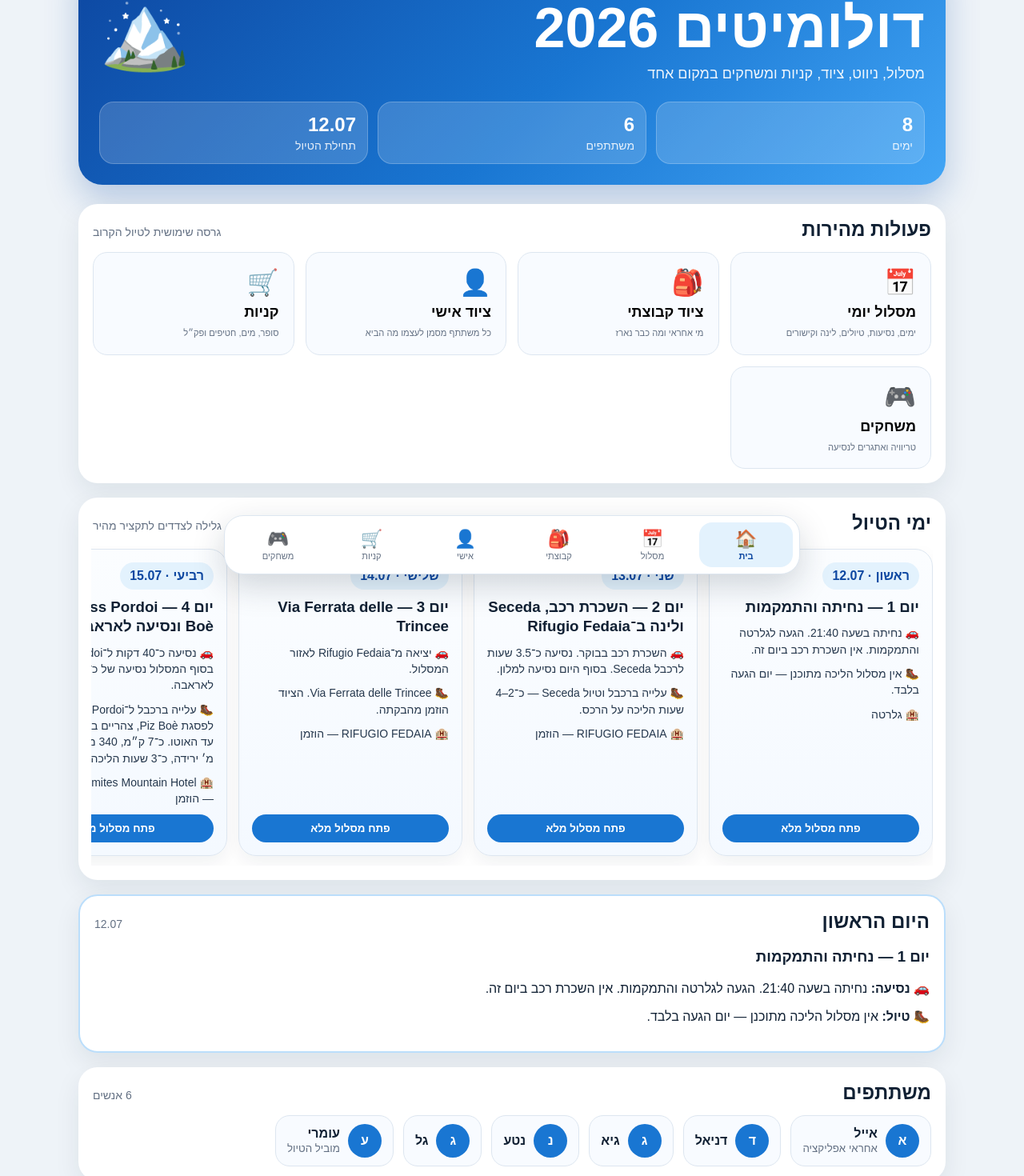
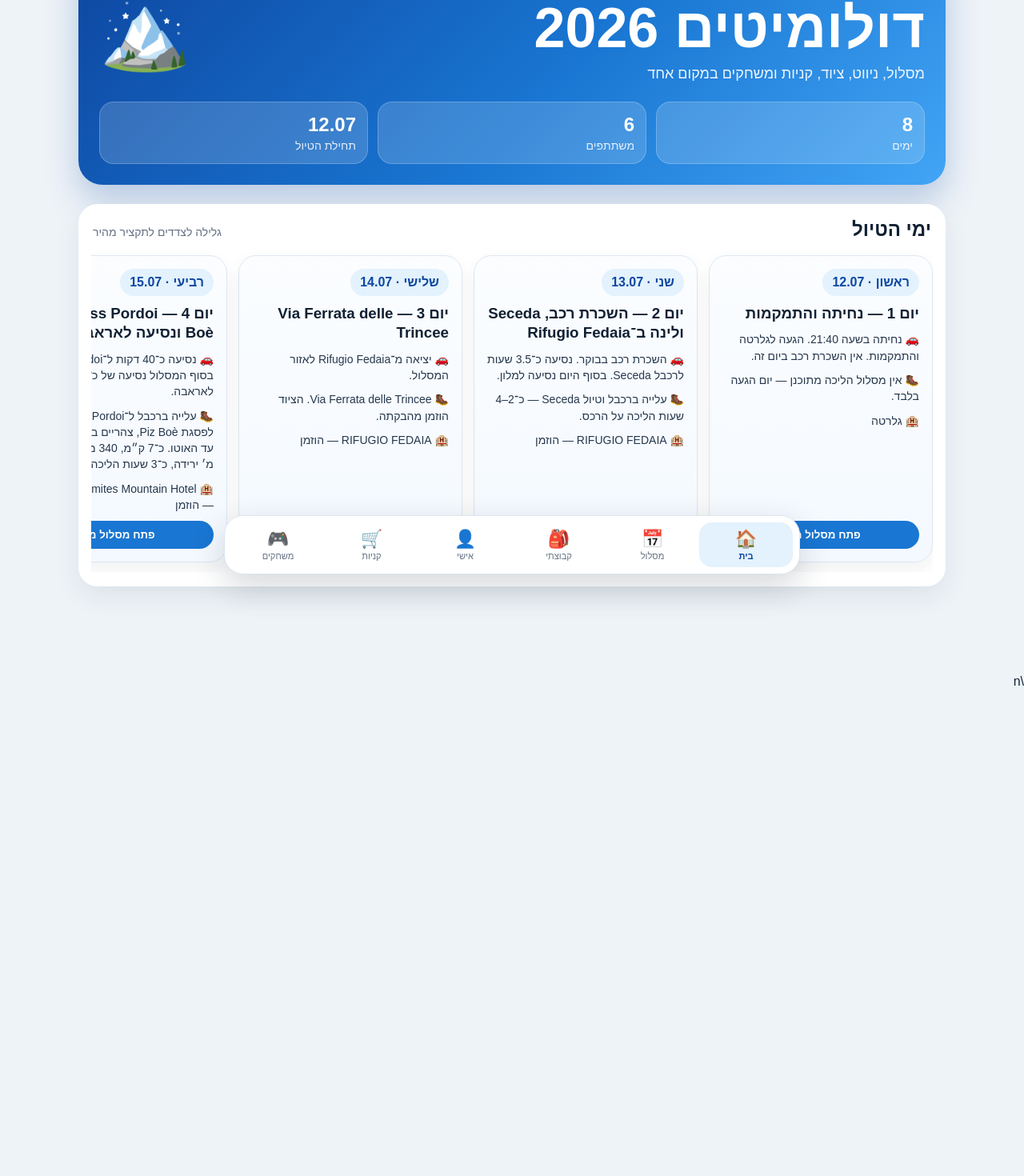
Before and after one commit to eyalby-ux/family-trips, a React (Vite) app: page / in a window 1280 px wide. Shown: the part 68-1538 px from the top of the page at 80% size. After the commit the page ends 929 px from the top, so only its background shows below. Built offline with nearby package versions, Linux system fonts and the light colour scheme.

Commit message:
Clean home screen and add PWA support

```diff
--- a/index.html
+++ b/index.html
@@ -1,13 +1,20 @@
 <!doctype html>
-<html lang="en">
+<html lang="he" dir="rtl">
   <head>
     <meta charset="UTF-8" />
-    <link rel="icon" type="image/svg+xml" href="/favicon.svg" />
     <meta name="viewport" content="width=device-width, initial-scale=1.0" />
-    <title>family-trips</title>
+
+    <title>Dolomites 2026</title>
+
+    <meta name="theme-color" content="#1976d2" />
+    <meta name="description" content="Family Trips app for Dolomites 2026" />
+
+    <link rel="manifest" href="/manifest.webmanifest" />
+    <link rel="icon" type="image/svg+xml" href="/icons/icon-192.svg" />
+    <link rel="apple-touch-icon" href="/icons/icon-192.svg" />
   </head>
   <body>
     <div id="root"></div>
     <script type="module" src="/src/main.tsx"></script>
   </body>
-</html>
+</html>\n
--- a/src/main.tsx
+++ b/src/main.tsx
@@ -1,9 +1,12 @@
 import React from "react";
 import ReactDOM from "react-dom/client";
 import App from "./App";
+import { registerServiceWorker } from "./pwa/registerServiceWorker";
 
 ReactDOM.createRoot(document.getElementById("root")!).render(
   <React.StrictMode>
     <App />
   </React.StrictMode>
 );
+
+registerServiceWorker();
--- a/src/pages/Home.tsx
+++ b/src/pages/Home.tsx
@@ -1,85 +1,14 @@
 import Header from "../components/layout/Header";
 import DayCarousel from "../components/trip/DayCarousel";
-import { participants, tripDays } from "../data/tripData";
 import type { Screen } from "../types";
 
 type HomeProps = { onNavigate: (screen: Screen) => void; };
 
 function Home({ onNavigate }: HomeProps) {
-  const nextDay = tripDays[0];
-
   return (
     <>
       <Header />
-
-      <section className="section">
-        <div className="sectionTitle">
-          <h2>פעולות מהירות</h2>
-          <span>גרסה שימושית לטיול הקרוב</span>
-        </div>
-
-        <div className="cardsGrid">
-          <button className="actionCard" onClick={() => onNavigate("itinerary")}>
-            <span className="cardIcon">📅</span>
-            <strong>מסלול יומי</strong>
-            <small>ימים, נסיעות, טיולים, לינה וקישורים</small>
-          </button>
-
-          <button className="actionCard" onClick={() => onNavigate("packing")}>
-            <span className="cardIcon">🎒</span>
-            <strong>ציוד קבוצתי</strong>
-            <small>מי אחראי ומה כבר נארז</small>
-          </button>
-
-          <button className="actionCard" onClick={() => onNavigate("personalPacking")}>
-            <span className="cardIcon">👤</span>
-            <strong>ציוד אישי</strong>
-            <small>כל משתתף מסמן לעצמו מה הביא</small>
-          </button>
-
-          <button className="actionCard" onClick={() => onNavigate("shopping")}>
-            <span className="cardIcon">🛒</span>
-            <strong>קניות</strong>
-            <small>סופר, מים, חטיפים ופק״ל</small>
-          </button>
-
-          <button className="actionCard" onClick={() => onNavigate("games")}>
-            <span className="cardIcon">🎮</span>
-            <strong>משחקים</strong>
-            <small>טריוויה ואתגרים לנסיעה</small>
-          </button>
-        </div>
-      </section>
-
       <DayCarousel onOpenItinerary={onNavigate} />
-
-      <section className="section highlight">
-        <div className="sectionTitle">
-          <h2>היום הראשון</h2>
-          <span>{nextDay.date}</span>
-        </div>
-        <h3>{nextDay.title}</h3>
-        <p><strong>🚗 נסיעה:</strong> {nextDay.driving}</p>
-        <p><strong>🥾 טיול:</strong> {nextDay.hiking}</p>
-      </section>
-
-      <section className="section">
-        <div className="sectionTitle">
-          <h2>משתתפים</h2>
-          <span>{participants.length} אנשים</span>
-        </div>
-        <div className="participants">
-          {participants.map((person) => (
-            <div key={person.id} className="participant">
-              <div className="avatar">{person.name[0]}</div>
-              <div>
-                <strong>{person.name}</strong>
-                {person.role && <small>{person.role}</small>}
-              </div>
-            </div>
-          ))}
-        </div>
-      </section>
     </>
   );
 }
--- /dev/null
+++ b/src/pwa/registerServiceWorker.ts
@@ -0,0 +1,13 @@
+export function registerServiceWorker() {
+  if (!("serviceWorker" in navigator)) {
+    return;
+  }
+
+  window.addEventListener("load", () => {
+    navigator.serviceWorker
+      .register("/sw.js")
+      .catch((error) => {
+        console.warn("Service worker registration failed", error);
+      });
+  });
+}
```
Also changed, not shown: public/sw.js (added, +46 -0 lines), public/icons/icon-192.svg (added), public/icons/icon-512.svg (added), public/manifest.webmanifest (added).
